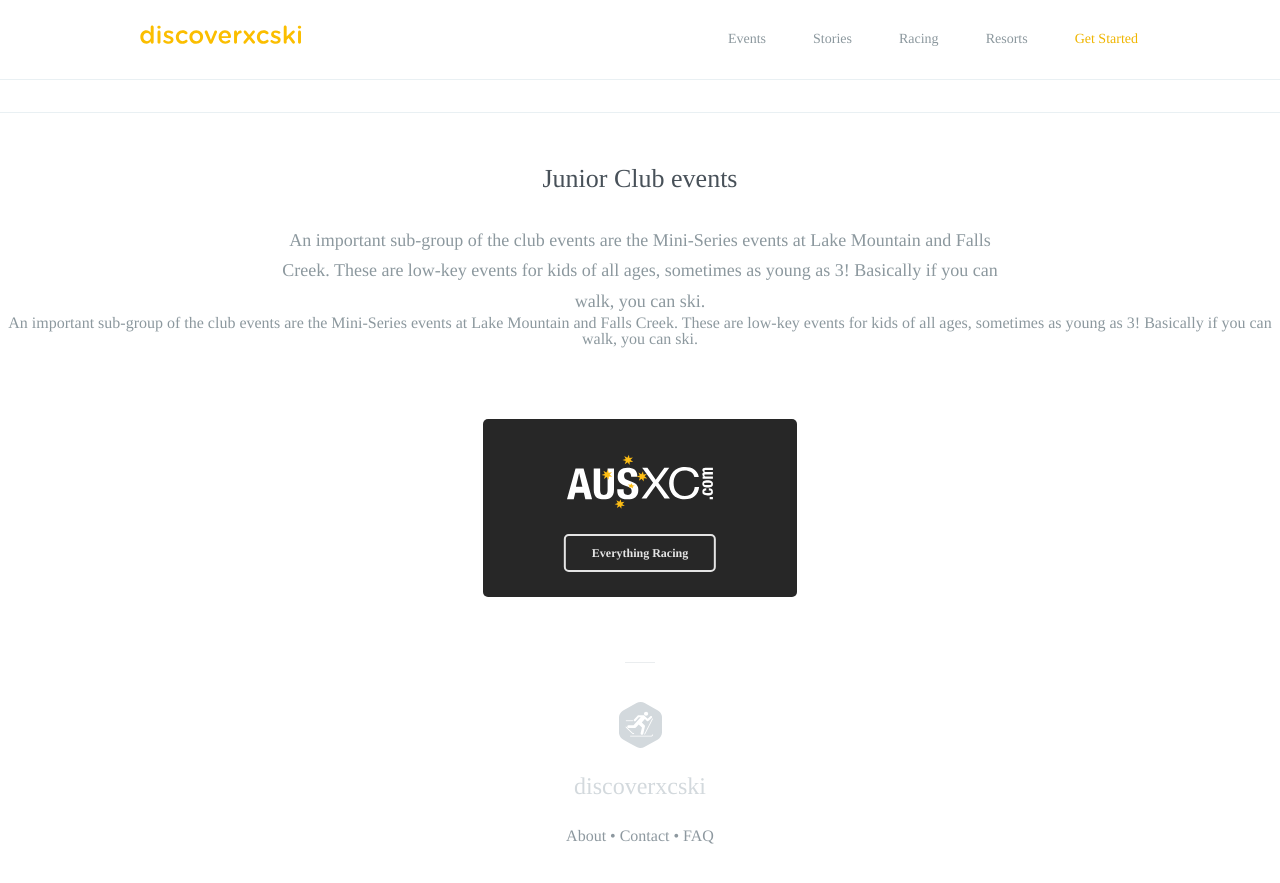
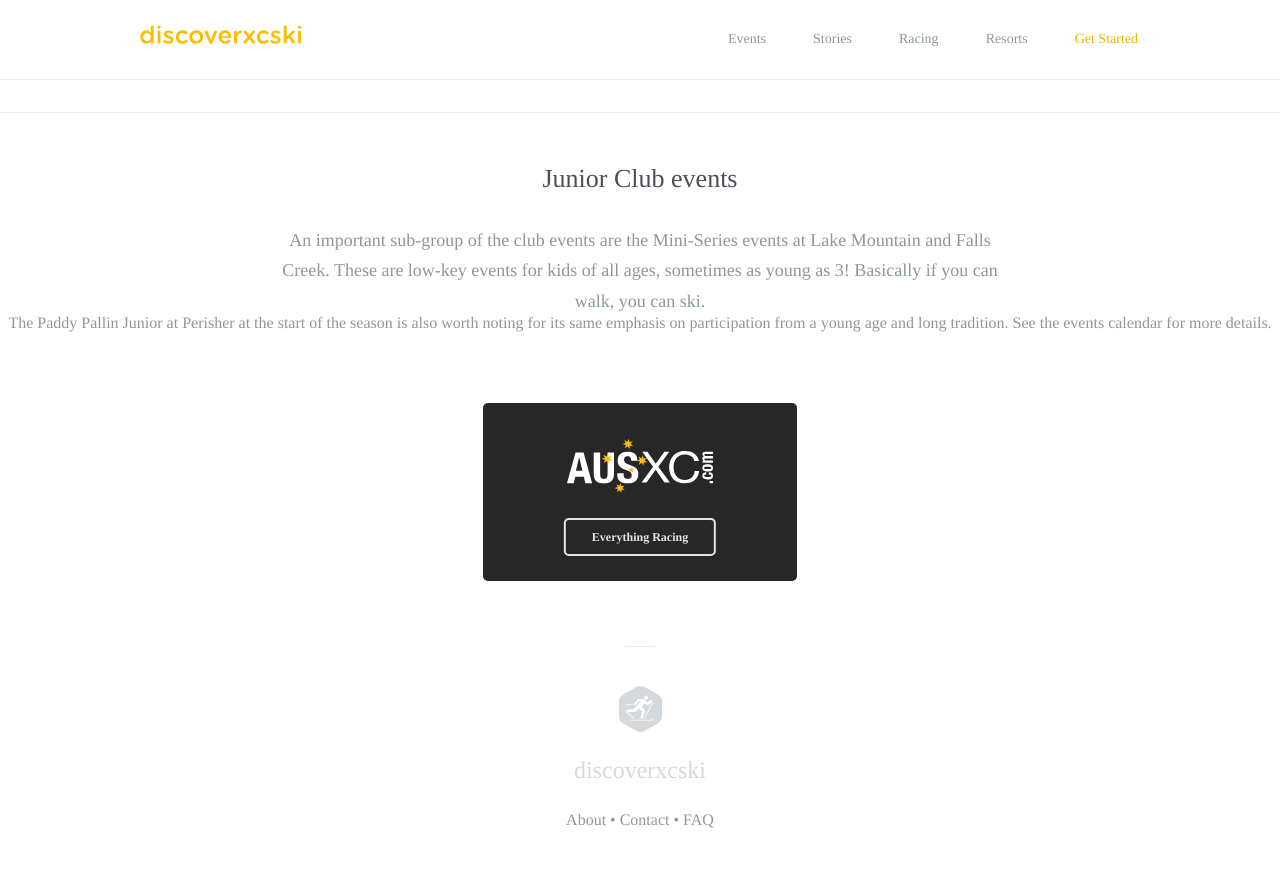
Before and after one commit to robcatto/robcatto.github.io, a Jekyll site: the page built from racing/club-level/index.html, in a window 1280 px wide and 900 px high, scrolled down 1642 px. Shown: the top 883 px of the window. Built offline with Jekyll 4.4.1, drawn with Linux system fonts in a browser that asks for light colours; some web fonts are replaced; Markdown is read by kramdown in place of the engine named in the settings.

Commit message:
Update index.html

```diff
--- a/racing/club-level/index.html
+++ b/racing/club-level/index.html
@@ -117,7 +117,7 @@ layout: default
                 <p>
                     An important sub-group of the club events are the Mini-Series events at Lake Mountain and Falls Creek. These are low-key events for kids of all ages, sometimes as young as 3! Basically if you can walk, you can ski.
                 </p>
-                    An important sub-group of the club events are the Mini-Series events at Lake Mountain and Falls Creek. These are low-key events for kids of all ages, sometimes as young as 3! Basically if you can walk, you can ski.
+                   The Paddy Pallin Junior at Perisher at the start of the season is also worth noting for its same emphasis on participation from a young age and long tradition.  See the events calendar for more details.
                  </p>
 
                     <div class="row">
```
